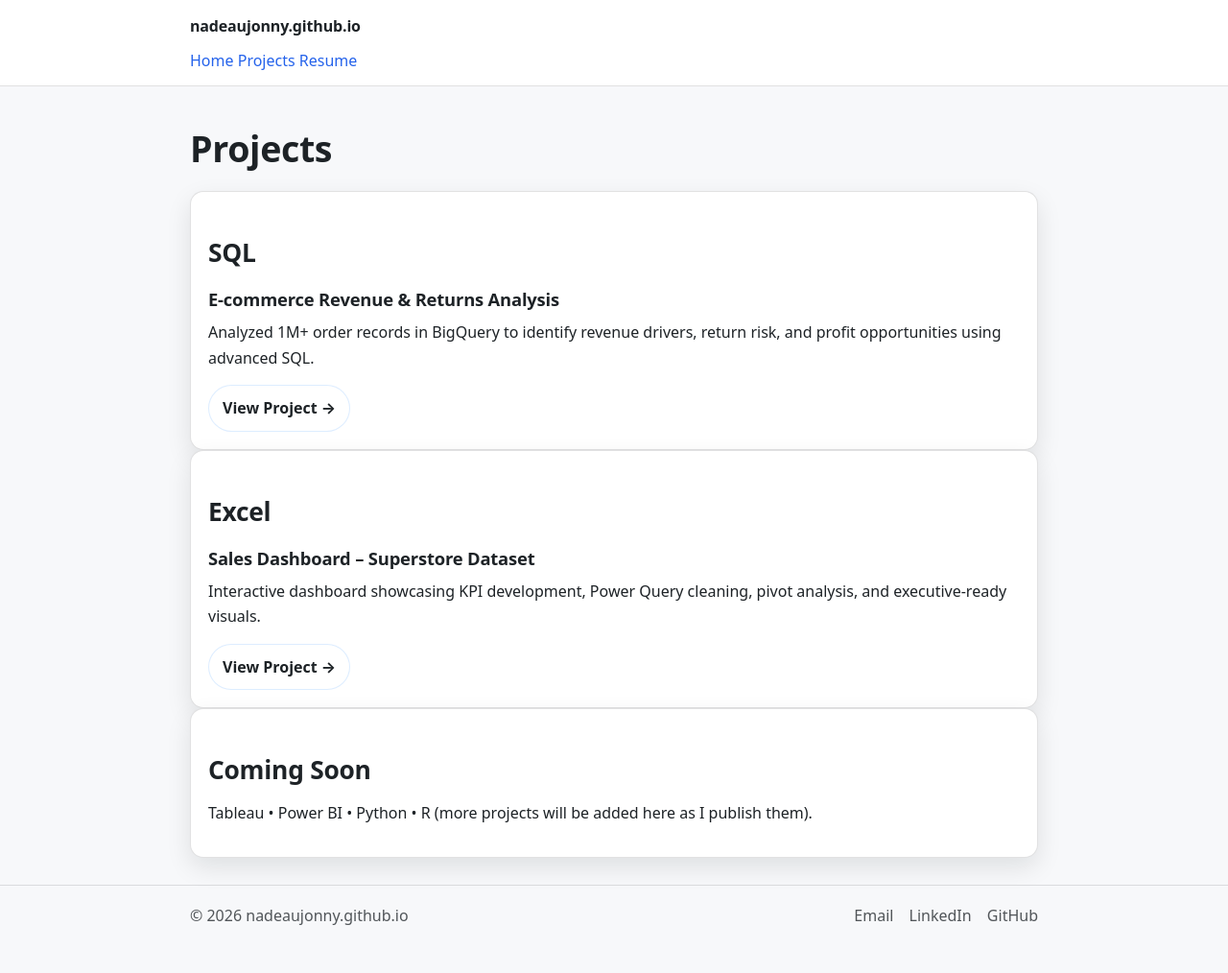
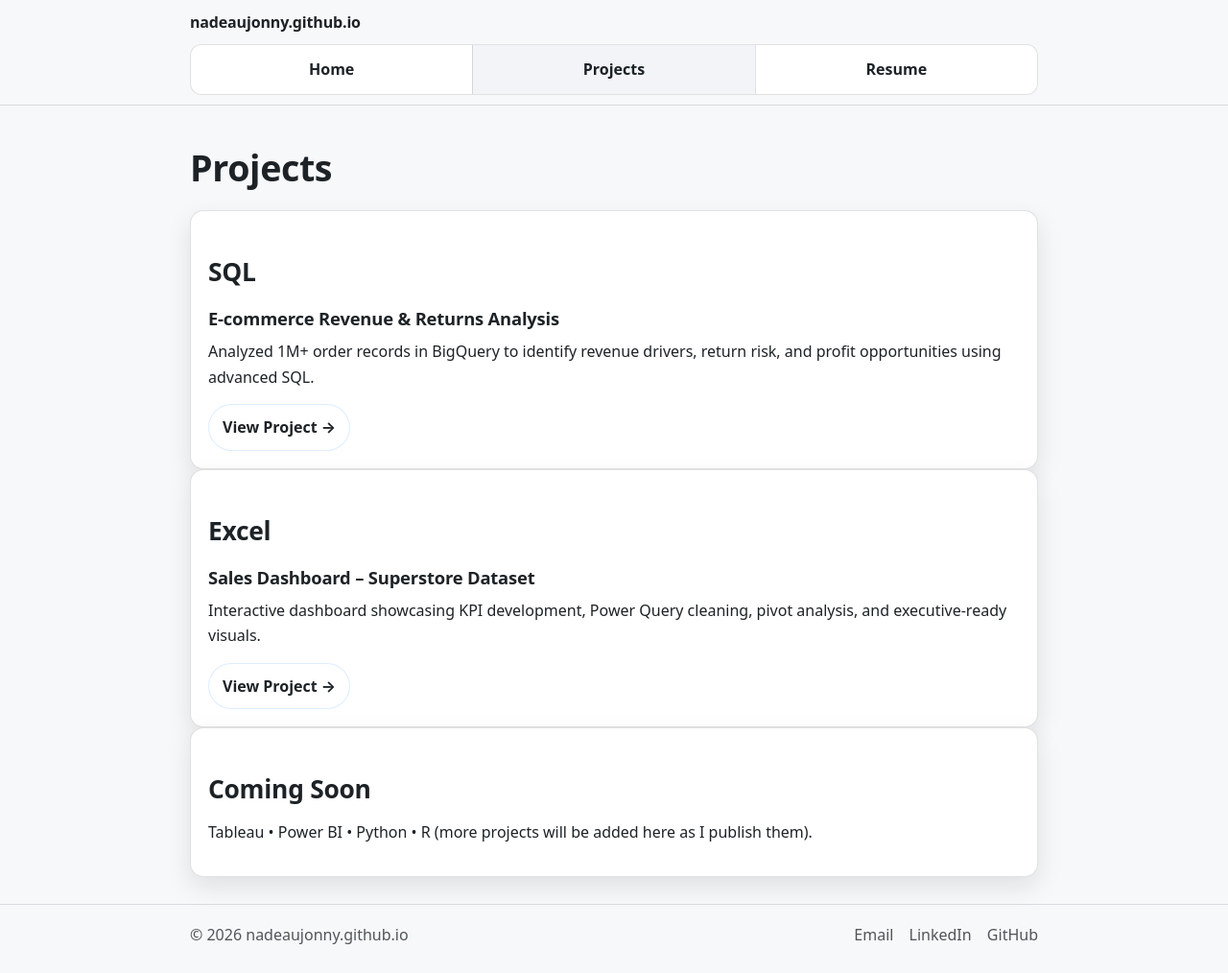
Before and after one commit to nadeaujonny/nadeaujonny.github.io, a Jekyll site: the page built from projects.md, in a window 1280 px wide and 1014 px high. Shown: the whole window at 96% size. Built offline with Jekyll 4.4.1, drawn with Linux system fonts in a browser that asks for light colours.

Commit message:
Update style.css

```diff
--- a/assets/css/style.css
+++ b/assets/css/style.css
@@ -413,3 +413,72 @@ details img{
   color: var(--text);
   text-decoration: none;
 }
+
+/* ===== Header stays centered + nav tabs look like blocks ===== */
+
+.site-header{
+  background: transparent;
+  padding-top: 10px;
+}
+
+.header-inner{
+  max-width: var(--max);
+  margin: 0 auto;
+  padding: 0 18px 10px;
+}
+
+.site-title{
+  display: inline-block;
+  margin: 0 0 10px;
+  font-weight: 900;
+  letter-spacing: -0.01em;
+  color: var(--text);
+  text-decoration: none;
+}
+
+.site-title:hover{
+  text-decoration: none;
+  color: var(--text);
+}
+
+/* The “strip” of block links */
+.nav-tabs{
+  display: flex;
+  width: 100%;
+  max-width: var(--max);
+  border: 1px solid var(--border);
+  border-radius: 12px;
+  overflow: hidden;
+  background: var(--surface);
+}
+
+.nav-tab{
+  flex: 1;
+  text-align: center;
+  padding: 12px 10px;
+  font-weight: 800;
+  color: var(--text);
+  text-decoration: none;
+}
+
+.nav-tab + .nav-tab{
+  border-left: 1px solid var(--border);
+}
+
+.nav-tab:hover{
+  background: var(--surface2);
+  text-decoration: none;
+}
+
+.nav-tab[aria-current="page"]{
+  background: var(--surface2);
+}
+
+/* Mobile: stack */
+@media (max-width: 520px){
+  .nav-tabs{ flex-direction: column; }
+  .nav-tab + .nav-tab{
+    border-left: none;
+    border-top: 1px solid var(--border);
+  }
+}
```
